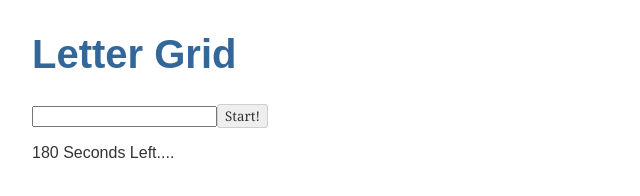
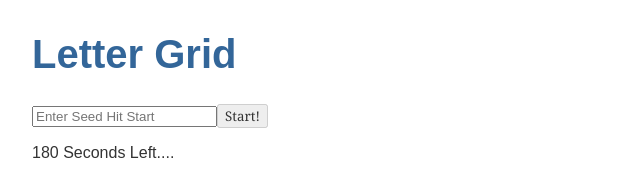
Before and after one commit to steveclewell/letter-grid, an Angular app: page / in a window 1280 px wide. Shown: the top 196 px of the page, without its empty margins (0-640 px from the left). Built offline with nearby package versions, Linux system fonts and the light colour scheme; what prando would draw is missing.

Commit message:
Placeholder Text

```diff
--- a/src/app/grid/grid.component.html
+++ b/src/app/grid/grid.component.html
@@ -1,5 +1,5 @@
 <div style="width: 100%;">
-    <input [(ngModel)]="seed" (keyup)="onKey()">
+    <input [(ngModel)]="seed" (keyup)="onKey()" placeholder="Enter Seed Hit Start">
     <button [disabled]="!seed" (click)="start()">Start!</button>
     <p>{{timeLeft}} Seconds Left....</p>
     <table [hidden]="hidden">
```
